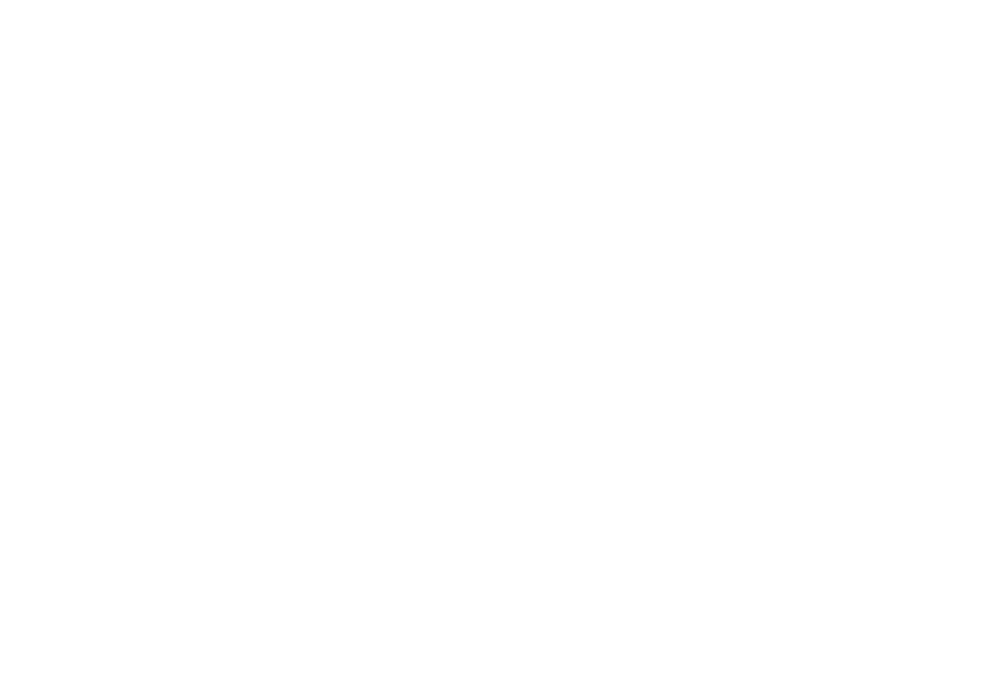
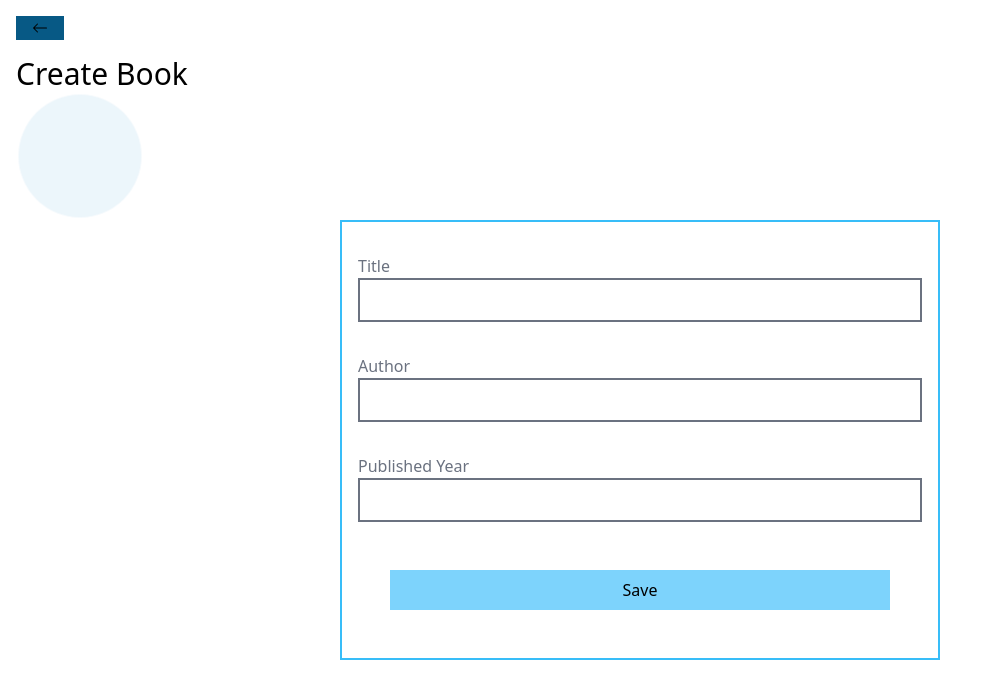
Before and after one commit to arjuncvinod/Book-Store, a React (Vite) app in the folder frontend/: page /books/edit/1 in a window 1280 px wide. Shown: the top 698 px of the page, without its empty margins (0-987 px from the left). Built offline with nearby package versions, Linux system fonts and the light colour scheme; no server answers.

Commit message:
data rendered in editbook

```diff
--- a/frontend/src/pages/EditBook.jsx
+++ b/frontend/src/pages/EditBook.jsx
@@ -1,11 +1,82 @@
-import React from 'react'
+import React, { useState , useEffect } from "react";
+import Spinner from "../componets/Spinner";
+import Backbutton from "../componets/Backbutton";
+import axios from "axios";
+import { useNavigate , useParams } from "react-router-dom";
+const CreateBooks = () => {
+  const [title, setTitle] = useState("");
+  const [author, setAuthor] = useState("");
+  const [publishYear, setPublishYear] = useState(" ");
+  const [loading, setLoading] = useState(false);
+  const navigate = useNavigate();
+  const {id}=useParams
+useEffect(()=>{
+  setLoading(true)
+  axios.get(`http://localhost:8000/books/${id}`).then((res)=>{
+    setTitle(res.data.title)
+    setAuthor(res.data.author)
+    setPublishYear(res.data.publishYear)
+    setLoading(false)
+  })
+})
+  const handleSaveBook = () => {
+    const data = {
+      title,
+      author,
+      publishYear,
+    };
+    setLoading(true);
+    axios
+      .post("http://localhost:8000/books", data)
+      .then(() => {
+        setLoading(false);
+        navigate("/");
+      })
+      .catch((err) => {
+        console.log(err);
+        setLoading(false);
+        alert("error");
+      });
+  };
+  return (
+    <div className="p-4">
+      <Backbutton />
+      <h1 className="text-3xl my-4">Create Book</h1>
+      {loading ? <Spinner /> : ""}
+      <div className="flex flex-col border-2 border-sky-400 rounded-x1 w-[600px] p-4 mx-auto">
+        <div className="my-4">
+          <label className="text-x1 mr-4 text-gray-500">Title</label>
+          <input
+            type="text"
+            value={title}
+            onChange={(e) => setTitle(e.target.value)}
+            className="border-2 border-gray-500 px-4 py-2 w-full"
+          />
+        </div>
+        <div className="my-4">
+          <label className="text-x1 mr-4 text-gray-500">Author</label>
+          <input
+            type="text"
+            value={author}
+            onChange={(e) => setAuthor(e.target.value)}
+            className="border-2 border-gray-500 px-4 py-2 w-full"
+          />
+        </div>
+        <div className="my-4">
+          <label className="text-x1 mr-4 text-gray-500">Published Year</label>
+          <input
+            type="number"
+            value={publishYear}
+            onChange={(e) => setPublishYear(e.target.value)}
+            className="border-2 border-gray-500 px-4 py-2 w-full"
+          />
+        </div>
+        <button className="p-2 bg-sky-300 m-8" onClick={handleSaveBook}>
+          Save
+        </button>
+      </div>
+    </div>
+  );
+};
 
-function EditBook() {
-  return (
-    <div>
-
-    </div>
-  )
-}
-
-export default EditBook
+export default CreateBooks;
```
